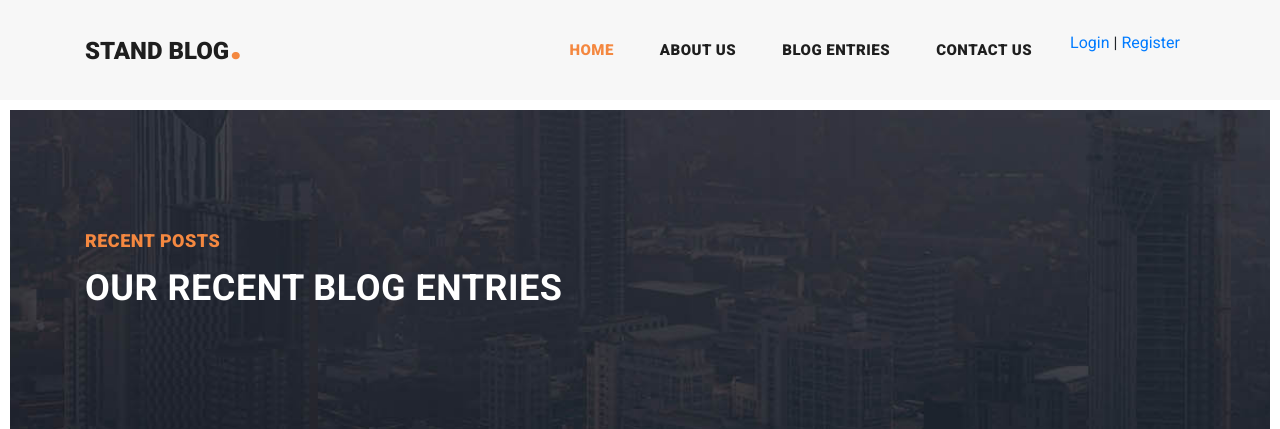
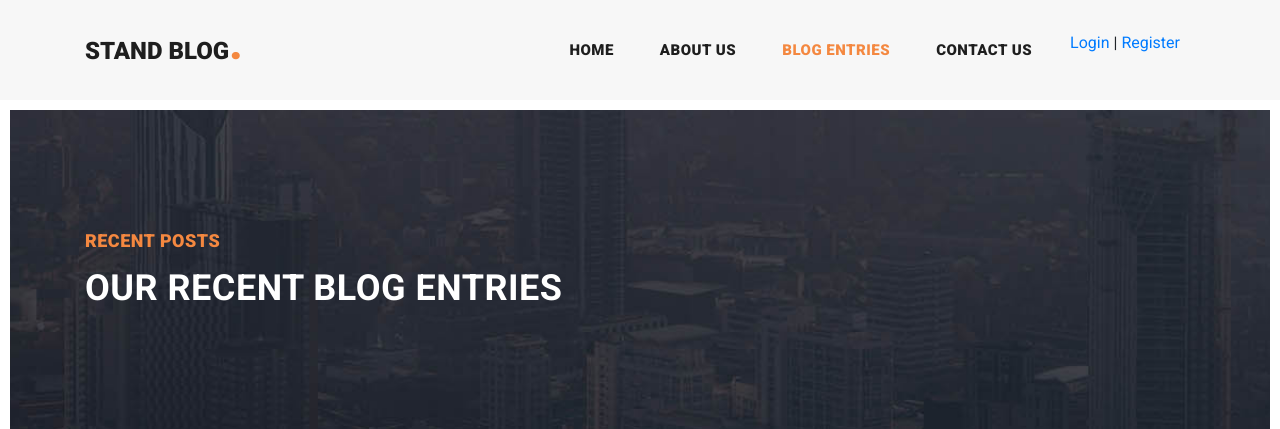
Before and after one commit to Amin-py69/Blog_Project_Test, a Django app: page /list in a window 1280 px wide. Shown: the top 429 px of the page. Run offline with Django 4.2, Linux system fonts and the light colour scheme; tables that the repository leaves empty hold one stand-in row (values such as "Sample post"); grey boxes marked "Sample" are stand-in pictures; some libraries are stand-ins or nearby versions.

Commit message:
create resolver match

```diff
--- a/templates/base.html
+++ b/templates/base.html
@@ -54,7 +54,7 @@
             </button>
             <div class="collapse navbar-collapse" id="navbarResponsive">
                 <ul class="navbar-nav ml-auto">
-                    <li class="nav-item active">
+                    <li class="nav-item {% if request.resolver_match.url_name == 'home' %} active {% endif %}">
                         <a class="nav-link" href="{% url 'home_app:home' %}">Home
                             <span class="sr-only">(current)</span>
                         </a>
@@ -63,7 +63,7 @@
                         <a class="nav-link" href="about.html">About Us</a>
                     </li>
                     <li class="nav-item ">
-                        <a class="nav-link" href="{% url 'blog_app:list' %}">Blog Entries</a>
+                        <a class="nav-link {% if request.resolver_match.url_name == 'list' %} active {% endif %}" href="{% url 'blog_app:list' %}">Blog Entries</a>
                     </li>
                     <li class="nav-item">
                         <a class="nav-link" href="contact.html">Contact Us</a>
```
